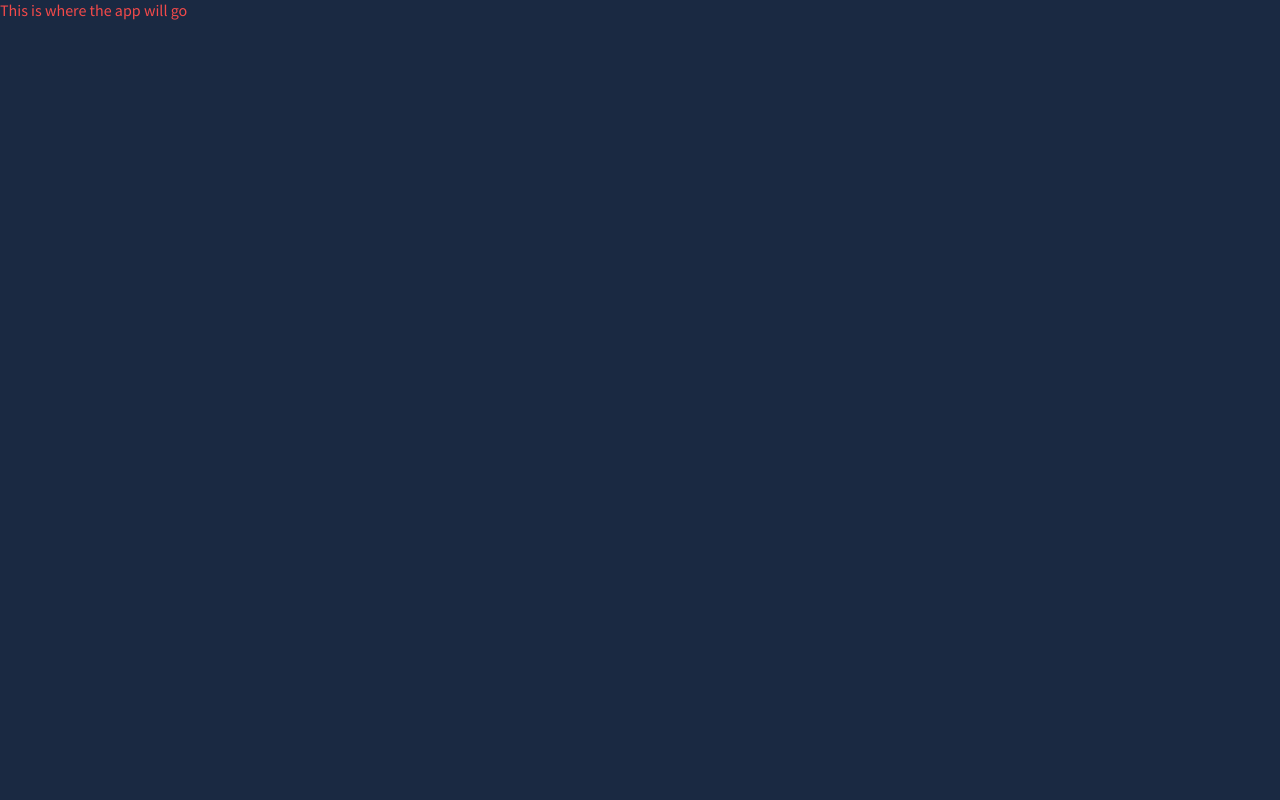
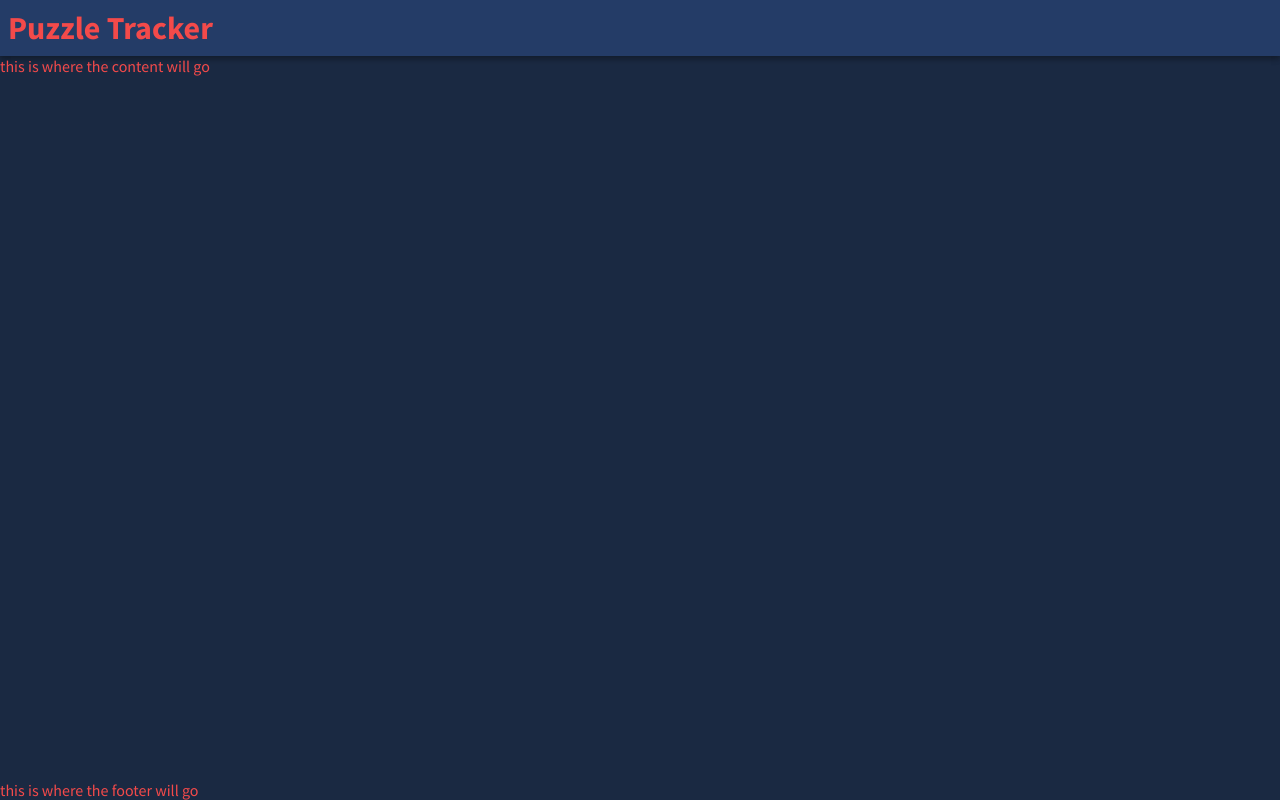
Before and after one commit to YashdalfTheGray/puzzling-gift, a Preact app: page / in a window 1280 px wide. Built offline with nearby package versions, Linux system fonts and the light colour scheme; no server answers.

Commit message:
replaced in the app component rather than inline creating one

```diff
--- a/src/index.tsx
+++ b/src/index.tsx
@@ -1,12 +1,9 @@
 import { render, FunctionalComponent } from 'preact';
 
-import { initFirebaseApp } from './firebase';
+import { initFirebaseApp } from '~/src/firebase';
+import App from '~/src/Components/App';
 
 initFirebaseApp();
 
-const App: FunctionalComponent<{}> = () => (
-  <div>This is where the app will go</div>
-);
-
 document.querySelector('div#app-root')!.innerHTML = '';
 render(<App />, document.querySelector('div#app-root')!);
```
